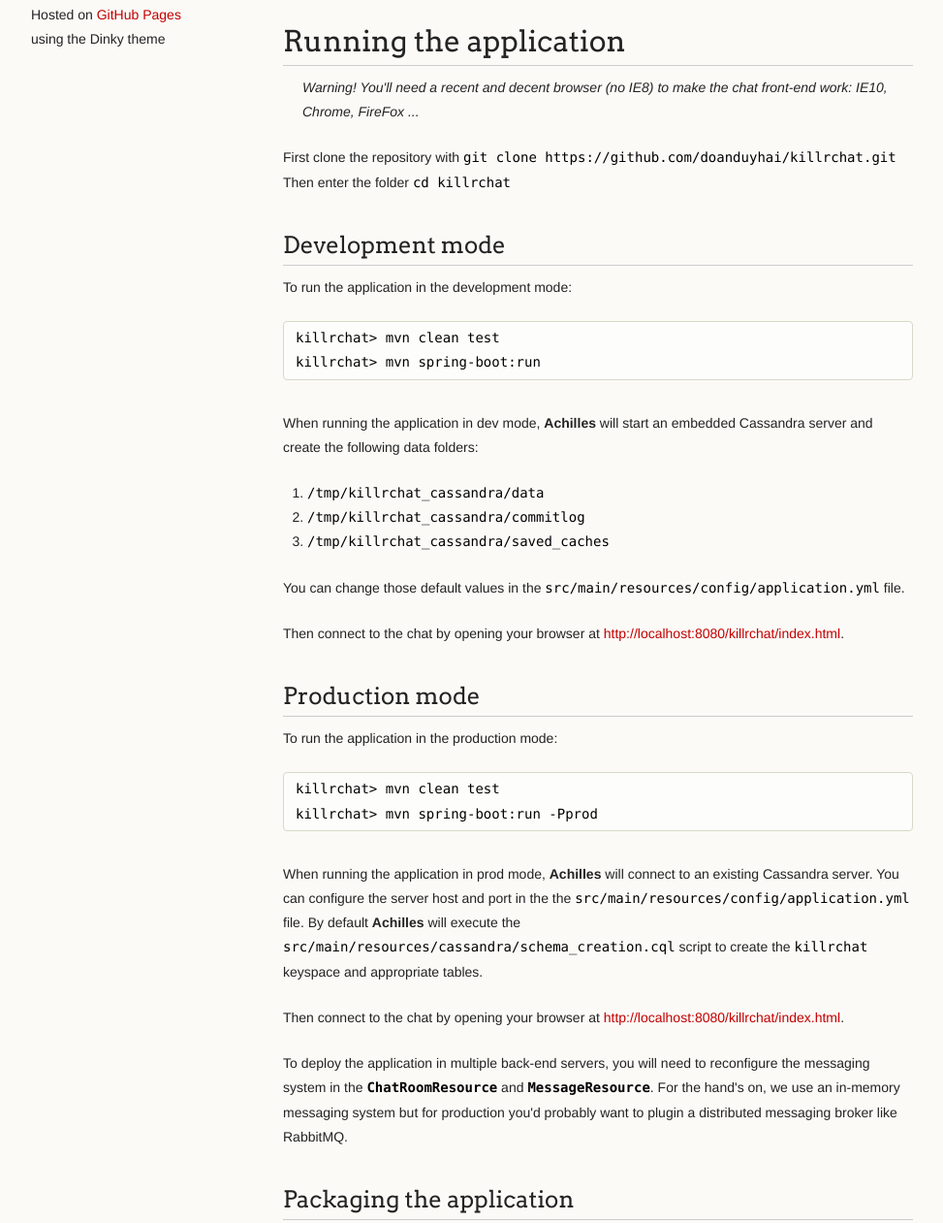
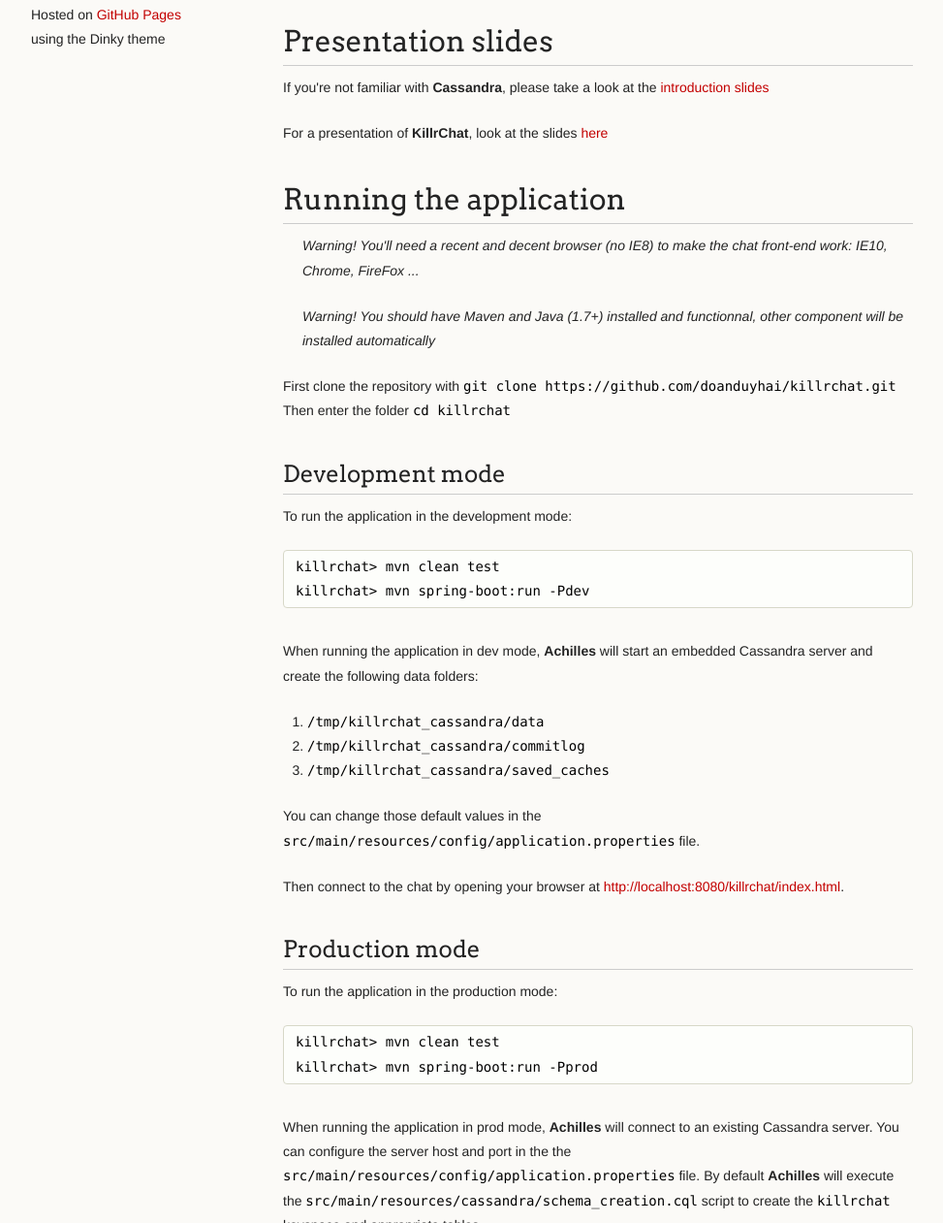
Before and after one commit to doanduyhai/killrchat, a plain HTML site: page index.html in a window 1280 px wide. Shown: the part 715-1976 px from the top of the page at 97% size, without its empty margins (18-991 px from the left). Drawn offline with Linux system fonts and the light colour scheme.

Commit message:
Create gh-pages branch via GitHub

```diff
--- a/index.html
+++ b/index.html
@@ -66,11 +66,20 @@ use the <strong><a href="https://github.com/doanduyhai/Achilles/wiki/Unit-testin
 <p>Once all the exercises are done, we can have some fun using the real chat!</p>
 
 <h1>
+<a id="presentation-slides" class="anchor" href="#presentation-slides" aria-hidden="true"><span class="octicon octicon-link"></span></a>Presentation slides</h1>
+
+<p>If you're not familiar with <strong>Cassandra</strong>, please take a look at the <a href="https://raw.github.com/doanduyhai/killrchat/master/KillrChat%20Hands%20On%20-%20Cassandra%20Intro.pdf">introduction slides</a></p>
+
+<p>For a presentation of <strong>KillrChat</strong>, look at the slides <a href="https://raw.github.com/doanduyhai/killrchat/master/KillrChat%20Hands%20On%20-%20Exercises%20Handbook.pdf">here</a></p>
+
+<h1>
 <a id="running-the-application" class="anchor" href="#running-the-application" aria-hidden="true"><span class="octicon octicon-link"></span></a>Running the application</h1>
 
 <blockquote>
 <p>Warning! You'll need a recent and decent browser (no IE8) to make the chat front-end work:
   IE10, Chrome, FireFox ...</p>
+
+<p>Warning! You should have Maven and Java (1.7+) installed and functionnal, other component will be installed automatically</p>
 </blockquote>
 
 <p>First clone the repository with <code>git clone https://github.com/doanduyhai/killrchat.git</code>
@@ -82,7 +91,7 @@ Then enter the folder <code>cd killrchat</code></p>
 <p>To run the application in the development mode:</p>
 
 <pre><code>killrchat&gt; mvn clean test
-killrchat&gt; mvn spring-boot:run
+killrchat&gt; mvn spring-boot:run -Pdev
 </code></pre>
 
 <p>When running the application in dev mode, <strong>Achilles</strong> will start an embedded Cassandra server and create
@@ -94,7 +103,7 @@ the following data folders:</p>
 <li><code>/tmp/killrchat_cassandra/saved_caches</code></li>
 </ol>
 
-<p>You can change those default values in the <code>src/main/resources/config/application.yml</code> file.</p>
+<p>You can change those default values in the <code>src/main/resources/config/application.properties</code> file.</p>
 
 <p>Then connect to the chat by opening your browser at
 <a href="http://localhost:8080/killrchat/index.html">http://localhost:8080/killrchat/index.html</a>.</p>
@@ -109,7 +118,7 @@ killrchat&gt; mvn spring-boot:run -Pprod
 </code></pre>
 
 <p>When running the application in prod mode, <strong>Achilles</strong> will connect to an existing Cassandra server. You can
-configure the server host and port in the the <code>src/main/resources/config/application.yml</code> file.
+configure the server host and port in the the <code>src/main/resources/config/application.properties</code> file.
 By default <strong>Achilles</strong> will execute the <code>src/main/resources/cassandra/schema_creation.cql</code> script to create the
 <code>killrchat</code> keyspace and appropriate tables.</p>
 
@@ -162,7 +171,7 @@ this hands-on.</p>
 <p>Alternatively, we can use the <strong><a href="http://www.datastax.com/dev/blog/datetieredcompactionstrategy">DateTieredCompactionStrategy</a></strong> to make reading recent messages faster.</p>
       </section>
       <footer>
-        <p><small>Hosted on <a href="http://pages.github.com">GitHub Pages</a> using the Dinky theme</small></p>
+        <p><small>Hosted on <a href="https://pages.github.com">GitHub Pages</a> using the Dinky theme</small></p>
       </footer>
     </div>
     <!--[if !IE]><script>fixScale(document);</script><![endif]-->
```
Also changed, not shown: params.json (+1 -1 lines).
